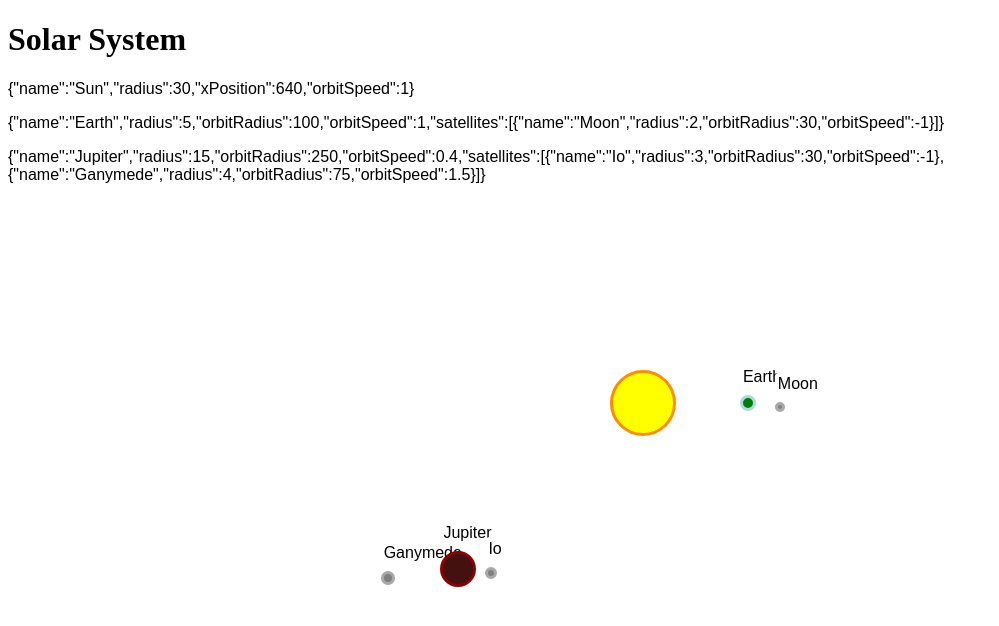
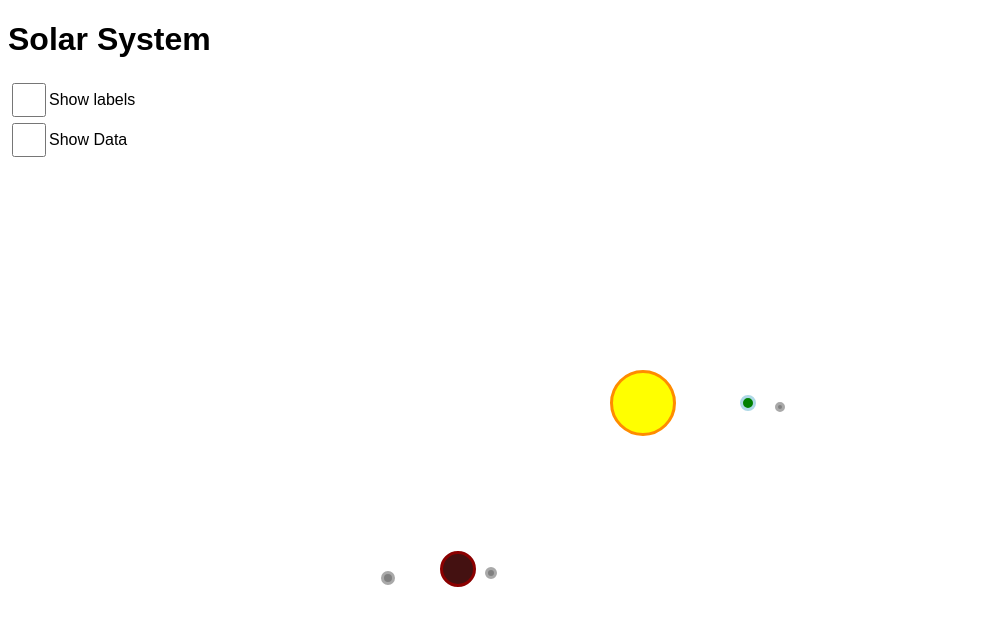
Before and after one commit to 0mpurdy/orbit, an Angular app: page / in a window 1280 px wide. Shown: the top 626 px of the page, without its empty margins (0-999 px from the left). Built offline with nearby package versions, Linux system fonts and the light colour scheme.

Commit message:
Add checkboxes for labels and data

```diff
--- a/src/app/astro-body/astro-body.component.html
+++ b/src/app/astro-body/astro-body.component.html
@@ -1,5 +1,5 @@
 <div [ngClass]="getSpaceClass()" [style.left]="astroBody?.xPosition + 'px'" [style.top]="astroBody?.yPosition + 'px'" [style.width]="(astroBody?.radius * 2) + 'px'"
   [style.height]="(astroBody?.radius * 2) + 'px'" [style.border-radius]="astroBody?.radius"></div>
-  <p class="name-tag" [style.left]="astroBody?.xPosition + 'px'" [style.top]="(astroBody?.yPosition - 30) + 'px'">{{astroBody.name}}</p>
+  <p *ngIf="displayLabel" class="name-tag" [style.left]="astroBody?.xPosition + 'px'" [style.top]="(astroBody?.yPosition - 30) + 'px'">{{astroBody.name}}</p>
 
-<app-astro-body *ngFor="let satellite of astroBody.satellites" [astroBody]="satellite" [parentBody]="astroBody"></app-astro-body>
+<app-astro-body *ngFor="let satellite of astroBody.satellites" [astroBody]="satellite" [parentBody]="astroBody" [displayLabel]="displayLabel"></app-astro-body>
--- a/src/app/astro-body/astro-body.component.ts
+++ b/src/app/astro-body/astro-body.component.ts
@@ -10,6 +10,7 @@ export class AstroBodyComponent implements OnInit {
   @Input() astroBody: AstroBody;
   @Input() parentBody: AstroBody;
   @Input() fixed: boolean;
+  @Input() displayLabel: boolean;
 
   time = 0;
 
--- a/src/app/solar-system/solar-system.component.css
+++ b/src/app/solar-system/solar-system.component.css
@@ -1,3 +1,7 @@
+* {
+    font-family: Arial, Helvetica, sans-serif;
+}
+
 .sun {
     border: solid 3px darkorange;
     background-color: yellow;
@@ -5,6 +9,12 @@
     border-radius: 100px;
 }
 
-.data {
-    font-family: Arial, Helvetica, sans-serif;
+.large-checkbox {
+    display: flex;
+    align-items: center;
 }
+
+.large-checkbox input {
+    width: 34px;
+    height: 34px;
+}
--- a/src/app/solar-system/solar-system.component.html
+++ b/src/app/solar-system/solar-system.component.html
@@ -1,7 +1,21 @@
 <h1>Solar System</h1>
-<p *ngFor="let data of systemData" class="data">{{data}}</p>
+
+<div class="large-checkbox">
+  <input id="showAstroLabels" type="checkbox" [(ngModel)]="showAstroLabels" />
+  <label for="showAstroLabels">Show labels</label>
+</div>
+
+<div class="large-checkbox">
+  <input id="showData" type="checkbox" [(ngModel)]="showData" />
+  <label for="showData">Show Data</label>
+</div>
+
+<div *ngIf="showData">
+  <p *ngFor="let data of systemData" class="data">{{data}}</p>
+</div>
+
 <div class="solar-system" [style.width]="solarSystem?.width + 'px'" [style.height]="solarSystem?.height + 'px'">
   <div class="sun" [style.left]="sun?.xPosition + 'px'" [style.top]="sun?.yPosition + 'px'" [style.width]="(sun?.radius * 2) + 'px'"
     [style.height]="(sun?.radius * 2) + 'px'"></div>
-  <app-astro-body *ngFor="let astroBody of astroBodies" [astroBody]="astroBody" [parentBody]="sun"></app-astro-body>
+  <app-astro-body *ngFor="let astroBody of astroBodies" [astroBody]="astroBody" [parentBody]="sun" [displayLabel]="showAstroLabels"></app-astro-body>
 </div>
--- a/src/app/solar-system/solar-system.component.ts
+++ b/src/app/solar-system/solar-system.component.ts
@@ -13,6 +13,9 @@ export class SolarSystemComponent implements OnInit {
   sun: AstroBody;
   systemData: string[] = [];
   solarSystem: any = {};
+
+  showLabels = true;
+  showData = false;
 
   astroBodies: AstroBody[] = [];
 
```
